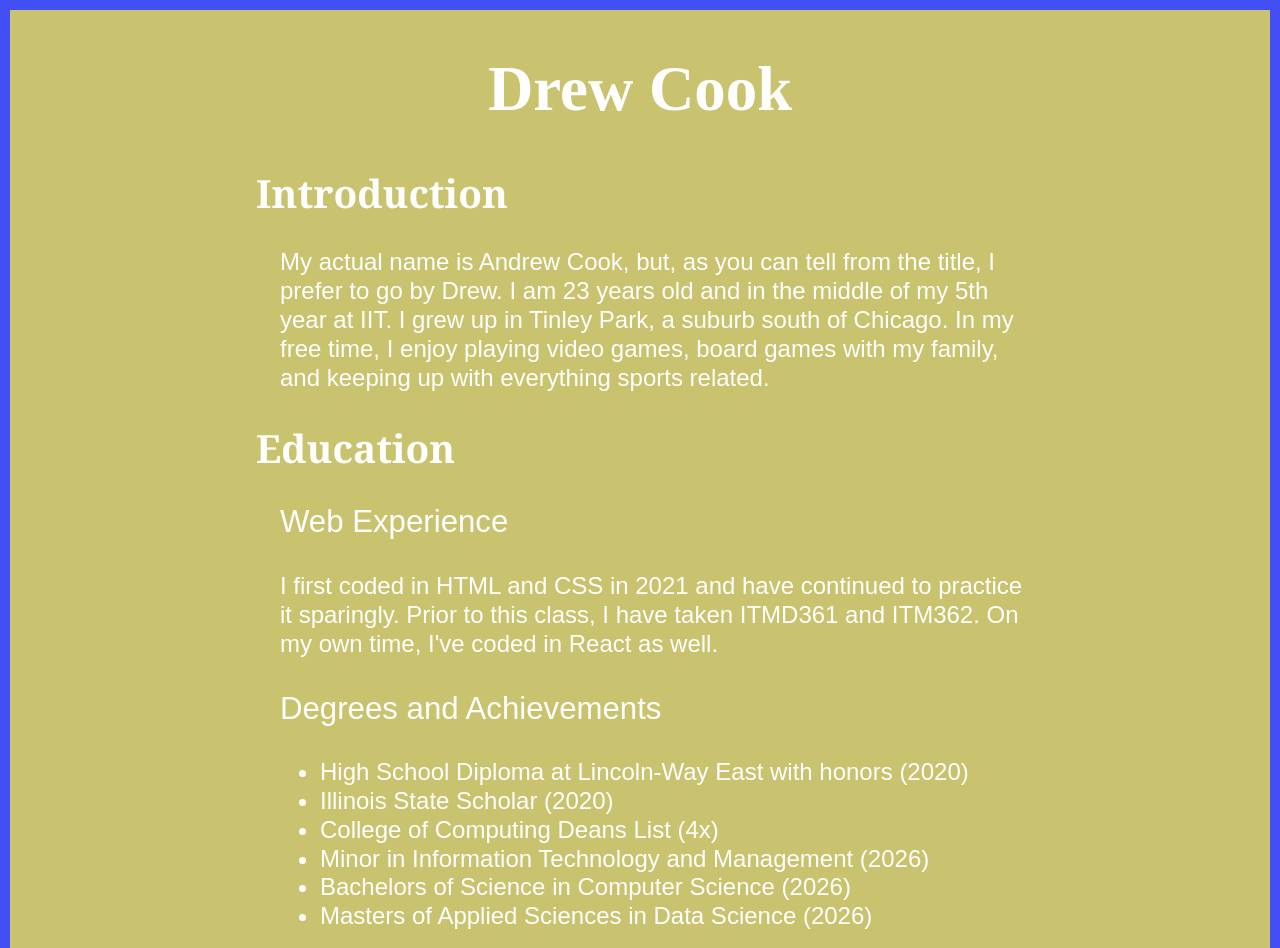
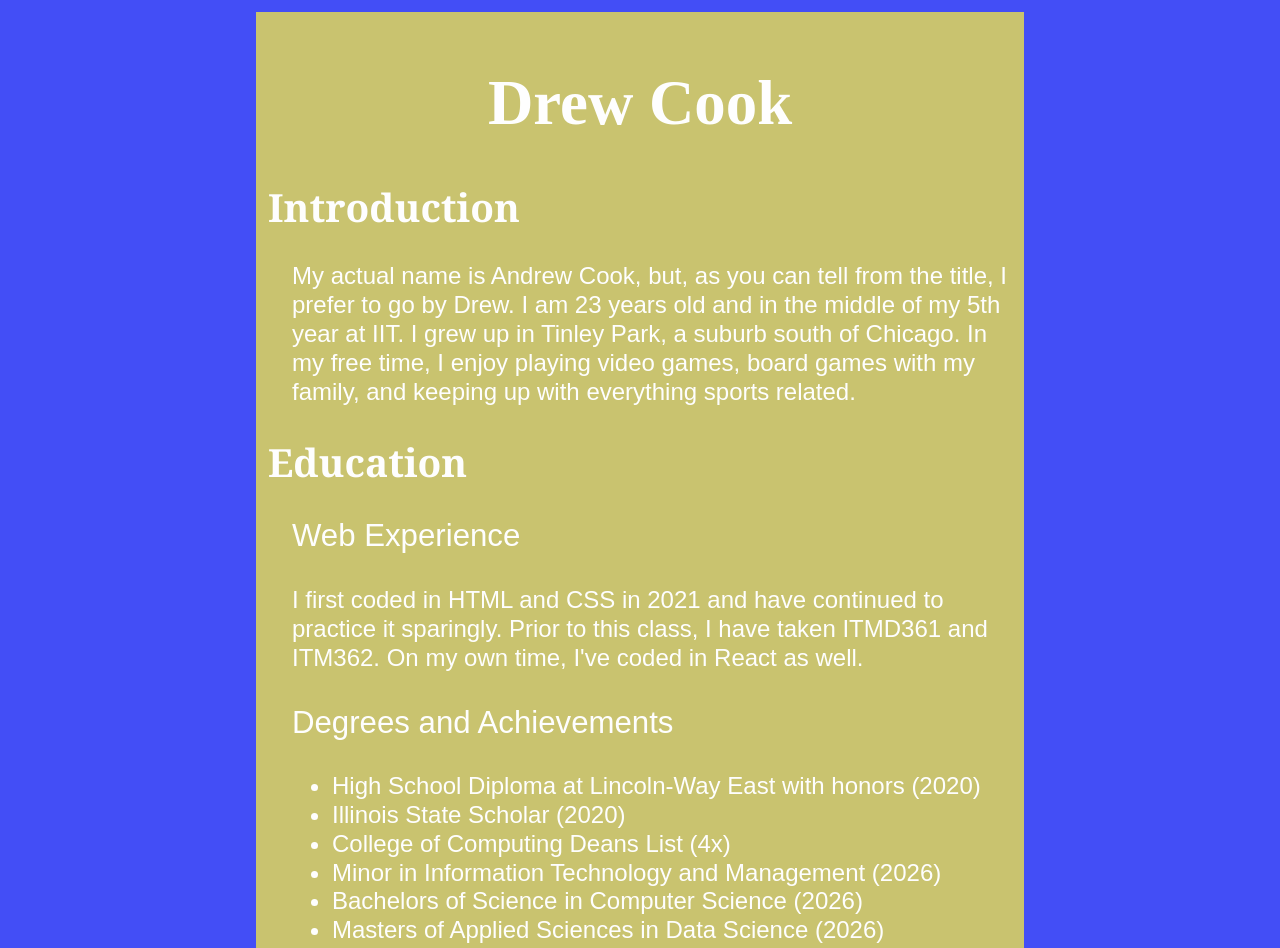
Before and after one commit to Drewster0128/ITMD441-Lab1, a plain HTML site: page index.html in a window 1280 px wide. Shown: the top 948 px of the page. Drawn offline with Linux system fonts and the light colour scheme.

Commit message:
Adjust padding and margins

```diff
--- a/screen.css
+++ b/screen.css
@@ -1,17 +1,24 @@
 html {
     box-sizing: border-box;
-    background-color: #c9c36f;
-    border-style: solid;
-    border-width: 10px;
-    border-color: #434EF6;
+    background-color: #434EF6;;
     color: #fefefe;
     font-family: Arial, Helvetica, sans-serif;
     font-size: 24px;
     line-height: 1.2em;
     min-height: 100vh;
+    margin-top: 0.5em;
+    margin-left: 0.5em;
+    margin-bottom: 0.5em;
+    margin-right: 0.5em;
 }
 
 body {
+    box-sizing: border-box;
+    background-color: #c9c36f;;
+    padding-left: 0.5em;
+    padding-right: 0.5em;
+    padding-bottom: 0.5em;
+    padding-top: 0.5em;
     width: 95%;
     max-width: 768px;
     margin: auto;
```
